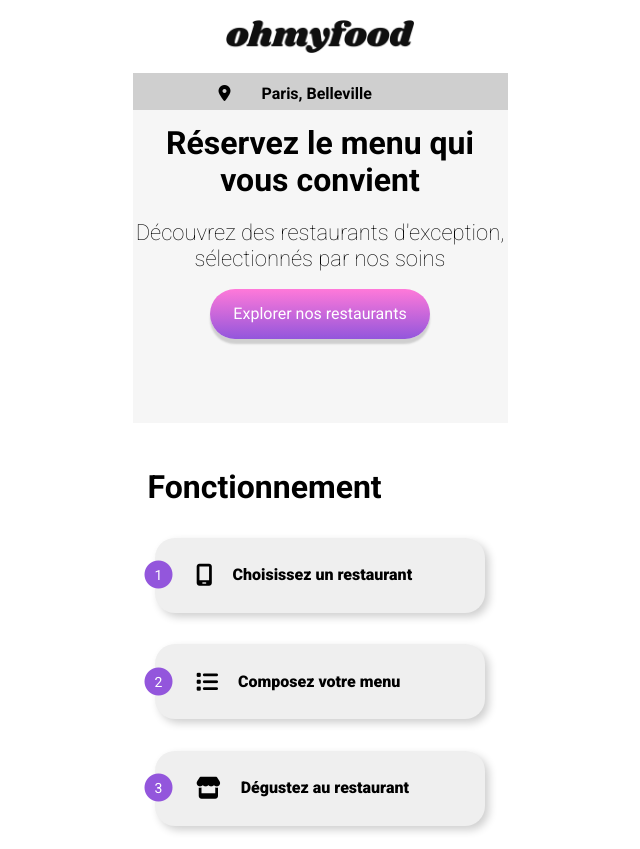
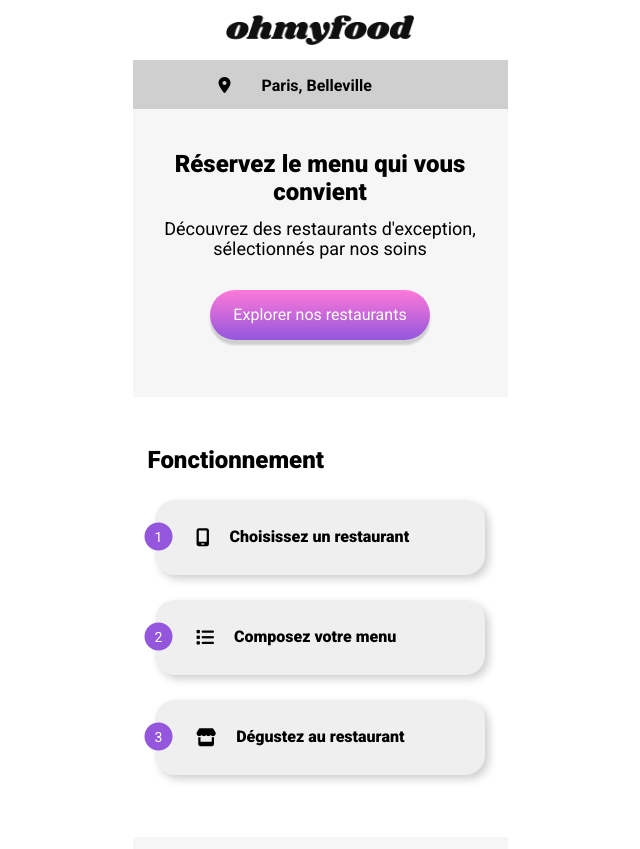
Before and after one commit to JeremyLet/P3Ohmyfood, a website: page index.html in a window 1280 px wide. Shown: the top 849 px of the page, without its empty margins (320-960 px from the left). Drawn offline with Linux system fonts and the light colour scheme; a web font is replaced by a local one.

Commit message:
<fix>Corrections Alignements Landing page

```diff
--- a/sass/base/typography.scss
+++ b/sass/base/typography.scss
@@ -17,7 +17,7 @@
 $background-alt-6: #99e2d0;
 
 $font-size-XL: 24px; /* H1 */
-$font-size-L: 22px; /* H2 */
+$font-size-L: 18px; /* H2 */
 $font-size-M: 16px; /* Placeholder, txt buttons, txt cards */
 $font-size-S: 14px; /*New button */
 
@@ -35,21 +35,30 @@
 	color: $font-color-1;
 }
 
-.form__first-slogan .filters__title .cards__title {
+.form__first-slogan,
+.filters__title,
+.cards__title {
 	font-size: $font-size-XL;
+	font-weight: $font-weight-big;
 }
 
 .form__second-slogan {
 	font-size: $font-size-L;
-	font-weight: $font-weight-light;
+	font-weight: $font-weight-medium;
 }
 
-.form::placeholder .form__result-button .descriptionbloc__TxtPart--Name {
+.form::placeholder,
+.form__result-button {
 	font-size: $font-size-M;
 }
 
+.descriptionbloc__TxtPart--Name {
+	font-size: $font-size-L;
+	font-weight: $font-weight-big;
+}
+
 .descriptionbloc__TxtPart--Town {
-	font-weight: $font-weight-light;
+	font-weight: $font-weight-medium;
 }
 
 .footer__title {
--- a/sass/components/buttons.scss
+++ b/sass/components/buttons.scss
@@ -17,6 +17,7 @@
 	display: flex;
 	justify-content: flex-start;
 	align-items: center;
+	margin-bottom: 25px;
 	.filterbutton__circleicon {
 		font-size: $font-size-S;
 		position: relative;
--- a/sass/components/cards.scss
+++ b/sass/components/cards.scss
@@ -3,7 +3,7 @@
 	width: 100%;
 	box-shadow: 4px 4px 8px $background-alt-4;
 	border-radius: 15px;
-	object-fit: cover;
+	margin-bottom: 20px;
 	.card__button--new {
 		display: none;
 		background-color: $background-alt-6;
@@ -38,6 +38,7 @@
 	justify-content: space-between;
 	align-items: center;
 	.descriptionbloc__TxtPart {
+		padding-top: 5px;
 		&--Name {
 			margin: 0px;
 			padding-bottom: 5px;
--- a/sass/layout/footer.scss
+++ b/sass/layout/footer.scss
@@ -6,6 +6,7 @@
 
 .footer__title {
 	margin: 0px;
+	padding-top: 5px;
 	padding-bottom: 10px;
 }
 
@@ -14,7 +15,7 @@
 	padding: 0px;
 	margin: 0px;
 	&-subelement {
-    padding-top: 10px;
+		padding-top: 8px;
 		&--icon {
 			font-size: $font-size-S;
 			width: 30px;
--- a/sass/layout/header.scss
+++ b/sass/layout/header.scss
@@ -1,12 +1,13 @@
 .header {
-  width: 100%;
-  height: 100%;
+	width: 100%;
+	height: 60px;
+	display: flex;
+	flex-direction: row;
+	justify-content: center;
+	align-items: center;
 }
 
 .header__logo {
-  display: block;
-  margin: auto;
-  width: 50%;
-  height: 50%;
-  padding: 20px 0px;
+	width: 50%;
+	height: 50%;
 }
--- a/sass/layout/searchbar.scss
+++ b/sass/layout/searchbar.scss
@@ -1,7 +1,7 @@
 .form {
 	text-align: center;
 	&__searchfield-icon {
-    padding-top: 5px;
+		padding-top: 15px;
 	}
 	&__searchfield-text {
 		background: $background-alt-4;
@@ -15,3 +15,14 @@
 		}
 	}
 }
+
+.form__resultspresentation {
+	padding-top: 55px;
+	.form__first-slogan {
+		margin: 0px;
+	}
+	.form__second-slogan {
+		margin: 0px;
+		padding: 12px 0px 30px 0px;
+	}
+}
--- a/sass/pages/accueil.scss
+++ b/sass/pages/accueil.scss
@@ -1,10 +1,10 @@
 .form {
 	width: 100%;
-  height: 350px;
+	height: 337px;
 	background: linear-gradient(
 		to top,
-    $background-alt-3 0% 90%,
-    $background-alt-4 90% 100%
+		$background-alt-3 0% 86%,
+		$background-alt-4 86% 100%
 	);
 	border-top: 2px solid $background-alt-4;
 }
@@ -16,21 +16,24 @@
 
 .filters {
 	width: 100%;
-  height: 450px;
-  padding: 15px;
+	height: 440px;
 	display: flex;
 	flex-direction: column;
-  justify-content: space-evenly;
 	align-items: center;
 }
 
 .filters__title {
 	margin: 0%;
 	align-self: flex-start;
+	padding: 50px 0px 25px 15px;
 }
 
 .cards {
 	background-color: $background-alt-3;
-  padding: 15px;
+	padding: 15px 15px 45px 15px;
 }
-/* Mon commentaire de test */
+.cards__title {
+	padding-top: 40px;
+	padding-bottom: 22px;
+	margin: 0px;
+}
--- a/sass/style.scss
+++ b/sass/style.scss
@@ -1,5 +1,6 @@
 @import "./base/normalize";
 @import "./base/typography";
+@import "./base/animations";
 @import "./pages/accueil";
 @import "./layout/header";
 @import "./layout/searchbar";
```
Also changed, not shown: css/style.css, sass/base/animations.scss (added), 1 other file. Lines whose indentation alone changed are shown as unchanged.
